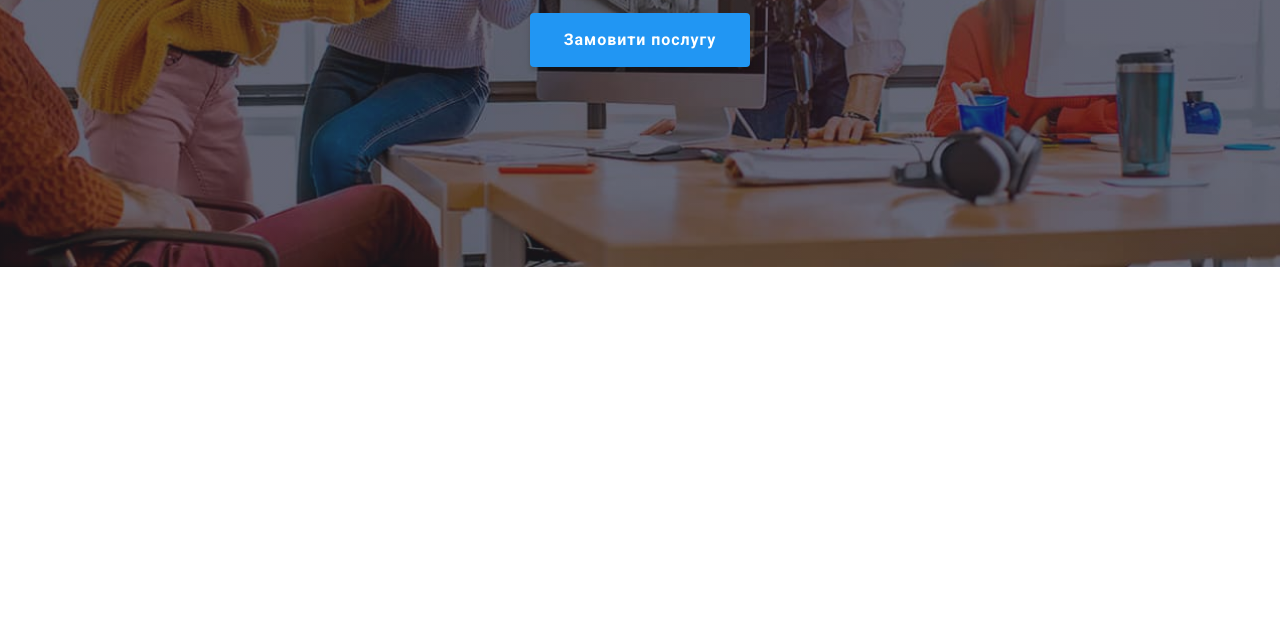
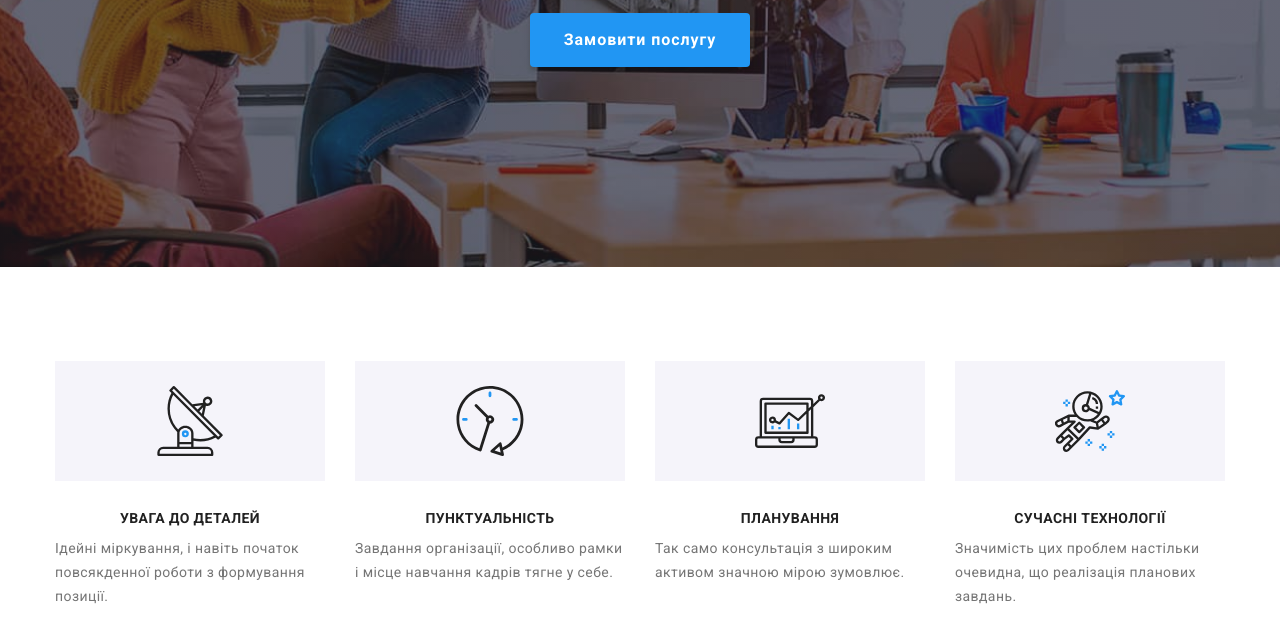
Before and after one commit to vpronyuk/goit-markup-hw-08, a plain HTML site: page index.html in a window 1280 px wide. Shown: the part 337-978 px from the top of the page. Before the commit the page ends 800 px from the top, so only its background shows below. Drawn offline with nearby package versions, Linux system fonts and the light colour scheme.

Commit message:
hero + feature

```diff
--- a/index.html
+++ b/index.html
@@ -64,7 +64,7 @@
     </header> -->
 
     <main>
-      <!--Hero section-->
+      <!--Hero section READY-->
       <section class="hero">
         <div class="container hero__content">
           <h1 class="hero__title">Ефективні рішення для вашого бізнесу</h1>
@@ -74,32 +74,59 @@
         </div>
       </section>
       <!--Feature section-->
-      <!-- <section class="feature section">
+      <section class="feature section">
         <div class="container">
           <h2 class="visually-hidden">Feature</h2>
 
           <ul class="feature__list list">
-            <li class="feature__item icon__antenna">
+            <li class="feature__item">
+              <div class="feature__icon">
+                <svg width="70" height="70">
+                  <use
+                    href="./images/index-page-img/icon.svg#icon-antenna"
+                  ></use>
+                </svg>
+              </div>
+
               <h3 class="feature__subtitle">УВАГА ДО ДЕТАЛЕЙ</h3>
               <p class="feature__text">
                 Ідейні міркування, і навіть початок повсякденної роботи з
                 формування позиції.
               </p>
             </li>
-            <li class="feature__item icon__clock">
+            <li class="feature__item">
+              <div class="feature__icon">
+                <svg width="70" height="70">
+                  <use href="./images/index-page-img/icon.svg#icon-clock"></use>
+                </svg>
+              </div>
               <h3 class="feature__subtitle">ПУНКТУАЛЬНІСТЬ</h3>
               <p class="feature__text">
                 Завдання організації, особливо рамки і місце навчання кадрів
                 тягне у себе.
               </p>
             </li>
-            <li class="feature__item icon__diagram">
+            <li class="feature__item">
+              <div class="feature__icon">
+                <svg width="70" height="70">
+                  <use
+                    href="./images/index-page-img/icon.svg#icon-diagram"
+                  ></use>
+                </svg>
+              </div>
               <h3 class="feature__subtitle">ПЛАНУВАННЯ</h3>
               <p class="feature__text">
                 Так само консультація з широким активом значною мірою зумовлює.
               </p>
             </li>
-            <li class="feature__item icon__astronaut">
+            <li class="feature__item">
+              <div class="feature__icon">
+                <svg width="70" height="70">
+                  <use
+                    href="./images/index-page-img/icon.svg#icon-astronaut"
+                  ></use>
+                </svg>
+              </div>
               <h3 class="feature__subtitle">СУЧАСНІ ТЕХНОЛОГІЇ</h3>
               <p class="feature__text">
                 Значимість цих проблем настільки очевидна, що реалізація
@@ -108,7 +135,7 @@
             </li>
           </ul>
         </div>
-      </section> -->
+      </section>
       <!--Section "Our activity"-->
       <!-- <section class="activity section">
         <div class="container">
--- a/sass/components/_feature.scss
+++ b/sass/components/_feature.scss
@@ -1,34 +1,28 @@
 .feature__list {
-  // display: flex;
-  // gap: 30px;
+  display: flex;
+  flex-wrap: wrap;
+  gap: 30px;
 }
 
-.feature__item::before {
+.feature__icon {
+  display: flex;
+  justify-content: center;
+  align-items: center;
   margin-bottom: 30px;
-  display: block;
-  content: "";
   height: 120px;
-
   background-color: $grey-bg-color;
-  background-size: 70px 70px;
-  background-repeat: no-repeat;
-  background-position: center;
 }
 
-.icon__antenna::before {
-  background-image: url("../images/index-page-img/antenna.svg");
-}
+.feature__item {
+  width: 100%;
 
-.icon__clock::before {
-  background-image: url("../images/index-page-img/clock.svg");
-}
+  @include tablet {
+    width: calc((100% - 30px) / 2);
+  }
 
-.icon__diagram::before {
-  background-image: url("../images/index-page-img/diagram.svg");
-}
-
-.icon__astronaut::before {
-  background-image: url("../images/index-page-img/astronaut.svg");
+  @include desktop {
+    width: 270px;
+  }
 }
 
 .feature__subtitle {
@@ -45,9 +39,5 @@
 
 .feature__text {
   line-height: 1.71;
-  max-width: 100%;
+  flex-basis: 100%;
 }
-
-.feature__text:not(:last-child) {
-  margin-bottom: 30px;
-}
--- a/sass/layouts/_section.scss
+++ b/sass/layouts/_section.scss
@@ -1,7 +1,9 @@
 .section {
   padding-top: 60px;
   padding-bottom: 60px;
+
+  @include desktop {
+    padding-top: 94px;
+    padding-bottom: 94px;
+  }
 }
-
-//  padding-top: 94px;
-//   padding-bottom: 94px;
```
Also changed, not shown: css/main.css, css/main.min.css, 2 other files.
